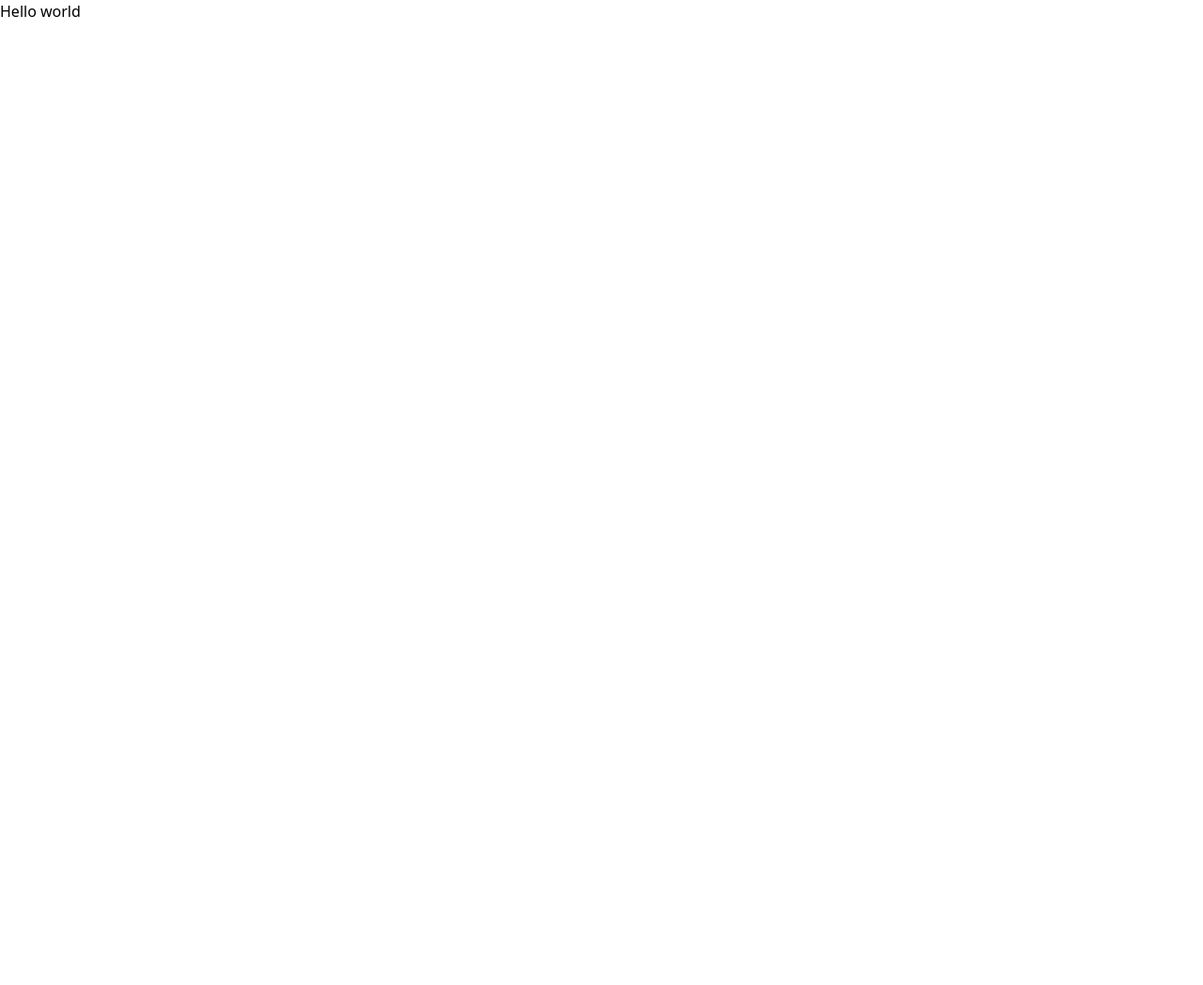
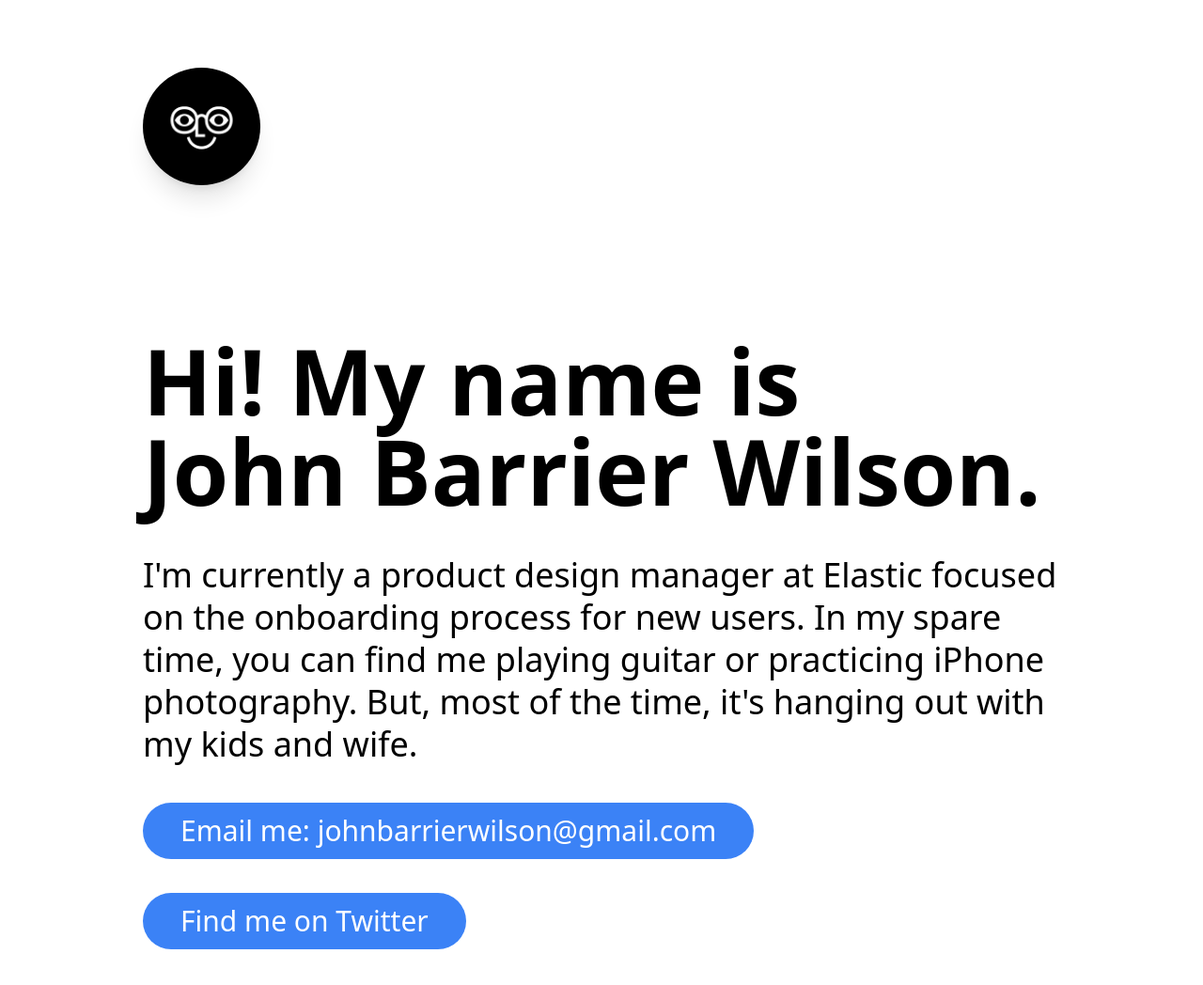
Before and after one commit to johnbarrierwilson/johnbarrierwilson, a Gatsby site: page / in a window 1280 px wide. Shown: the whole page at 94% size. Before the commit the page ends 800 px from the top, so only its background shows below. Built offline with nearby package versions, Linux system fonts and the light colour scheme; Gatsby itself is replaced by a stand-in of ours.

Commit message:
Add basic content and styling

```diff
--- a/src/pages/index.js
+++ b/src/pages/index.js
@@ -1,10 +1,46 @@
 import * as React from "react";
+import { StaticImage } from "gatsby-plugin-image";
 
 const IndexPage = () => {
   return (
-    <>
-      <h1>Hello world</h1>
-    </>
+    <div className="max-w-5xl flex flex-col mb-8 mx-auto p-6 space-y-40">
+      <div>
+        <StaticImage
+          alt="illustrated avatar logo"
+          className="mt-12 rounded-full shadow-xl"
+          height={125}
+          src="../images/avatar.png"
+          width={125}
+        />
+      </div>
+      <div>
+        <h1 className="text-8xl font-bold">
+          Hi! My name is John&nbsp;Barrier Wilson.
+        </h1>
+        <p className="leading-tight mt-10 text-4xl">
+          I'm currently a product design manager at Elastic focused on the
+          onboarding process for new users. In my spare time, you can find me
+          playing guitar or practicing iPhone photography. But, most of the
+          time, it's hanging out with my kids and wife.
+        </p>
+        <p className="mt-10 text-3xl">
+          <a
+            className="bg-blue-500 inline-block px-10 py-3 rounded-full text-white"
+            href="mailto:johnbarrierwilson@gmail.com"
+          >
+            Email me: johnbarrierwilson@gmail.com
+          </a>
+          <br />
+          <br />
+          <a
+            className="bg-blue-500 inline-block px-10 py-3 rounded-full text-white"
+            href="https://www.twitter.com/BarrierWilson"
+          >
+            Find me on Twitter
+          </a>
+        </p>
+      </div>
+    </div>
   );
 };
 
```
Also changed, not shown: src/images/avatar-lg.png (added), src/images/avatar.png (added), src/images/icon.png (deleted).
